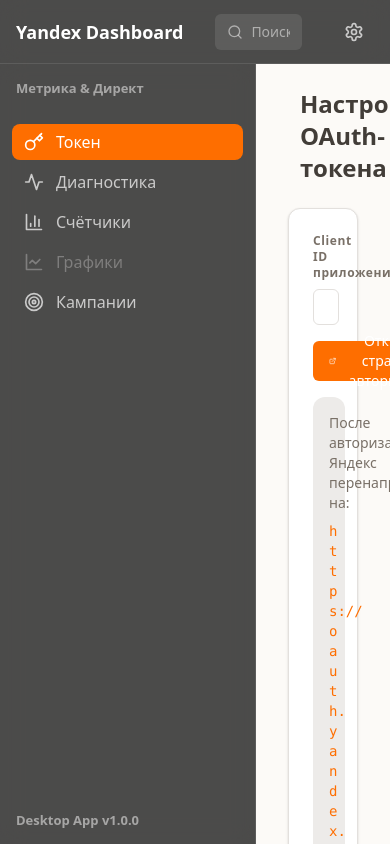
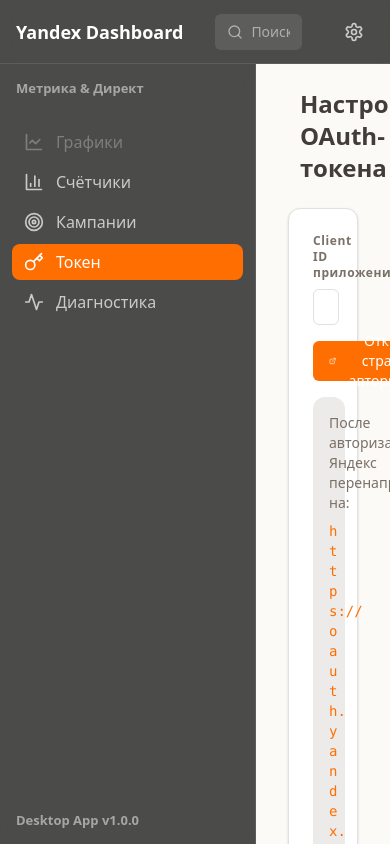
Before and after one commit to emaxe/yaMeDi, a React (Vite) app: page / in a window 390 px wide. Built offline with nearby package versions, Linux system fonts and the light colour scheme.

Commit message:
feat(mobile): extract shared navigation config

```diff
--- a/src/components/Sidebar.tsx
+++ b/src/components/Sidebar.tsx
@@ -1,15 +1,6 @@
-import { Activity, BarChart3, Key, LineChart, Target } from 'lucide-react'
-
 import { useApp } from '../hooks/useApp'
+import { navigationItems } from '../lib/navigation'
 import { cn } from '../lib/utils'
-
-const items = [
-  { id: 'token', label: 'Токен', icon: Key },
-  { id: 'diagnostics', label: 'Диагностика', icon: Activity },
-  { id: 'counters', label: 'Счётчики', icon: BarChart3 },
-  { id: 'metrics', label: 'Графики', icon: LineChart, requiresCounter: true },
-  { id: 'campaigns', label: 'Кампании', icon: Target },
-]
 
 export default function Sidebar() {
   const { activeTab, setActiveTab, selectedCounter } = useApp()
@@ -26,7 +17,7 @@
       </div>
 
       <nav className="flex-1 p-3 space-y-1" aria-label="Основная навигация">
-        {items.map((item) => {
+        {navigationItems.map((item) => {
           const Icon = item.icon
           const disabled = item.requiresCounter && !selectedCounter
           const isActive = activeTab === item.id
--- /dev/null
+++ b/src/lib/navigation.ts
@@ -0,0 +1,20 @@
+import { Activity, BarChart3, Key, LineChart, Target, type LucideIcon } from 'lucide-react'
+
+export type NavItem = {
+  id: string
+  label: string
+  icon: LucideIcon
+  requiresCounter?: boolean
+  section: 'frequent' | 'rare'
+}
+
+export const navigationItems: NavItem[] = [
+  { id: 'metrics', label: 'Графики', icon: LineChart, requiresCounter: true, section: 'frequent' },
+  { id: 'counters', label: 'Счётчики', icon: BarChart3, section: 'frequent' },
+  { id: 'campaigns', label: 'Кампании', icon: Target, section: 'frequent' },
+  { id: 'token', label: 'Токен', icon: Key, section: 'rare' },
+  { id: 'diagnostics', label: 'Диагностика', icon: Activity, section: 'rare' },
+]
+
+export const frequentNavItems = navigationItems.filter((item) => item.section === 'frequent')
+export const rareNavItems = navigationItems.filter((item) => item.section === 'rare')
```
